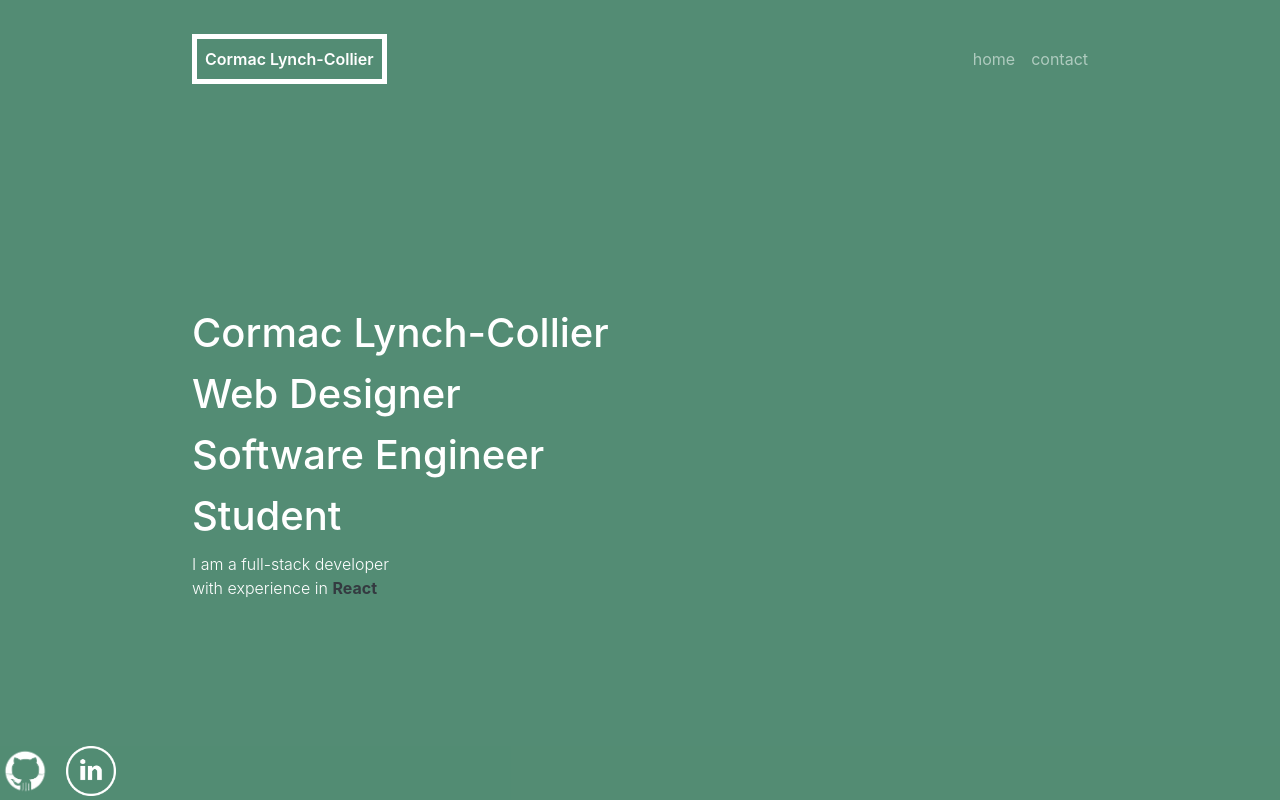
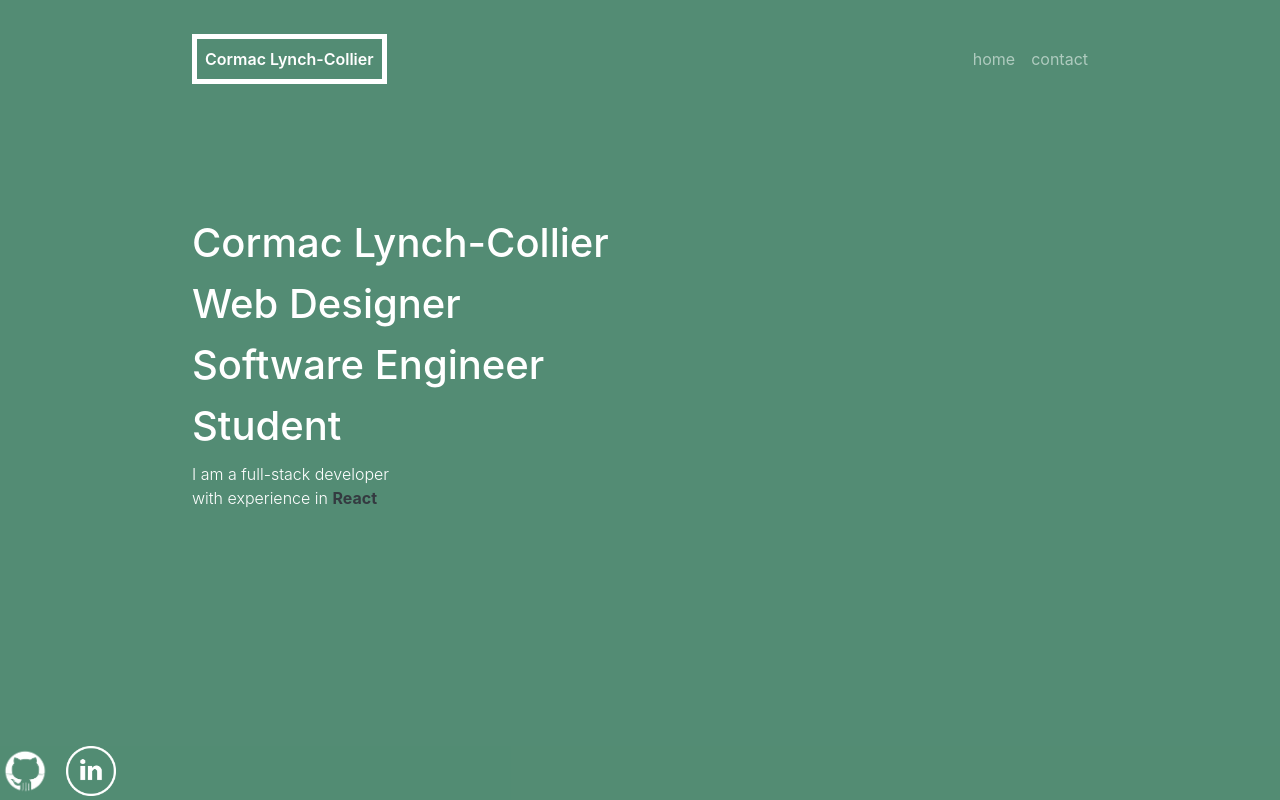
Before and after one commit to cormaclc/cormaclynchcollier.com, a Next.js app: page / in a window 1280 px wide. Built offline with nearby package versions, Linux system fonts and the light colour scheme.

Commit message:
chore: custom screensize margin for home wrapper

```diff
--- a/src/pages/index.scss
+++ b/src/pages/index.scss
@@ -2,6 +2,10 @@
 
 .home-wrapper {
     margin-top: 25%;
+
+    @media (min-width: 950px) {
+      margin-top: 15%;
+    }
 }
 
 .home-link:hover {
```
